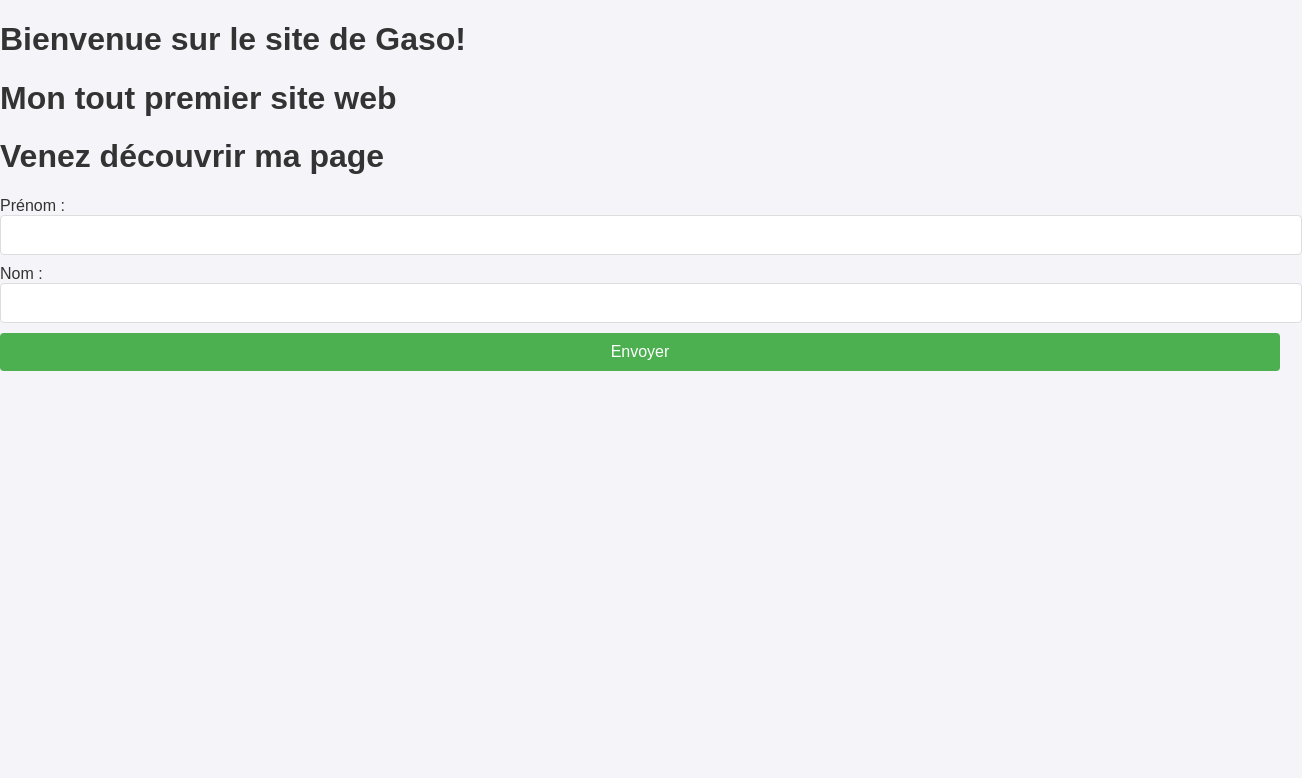
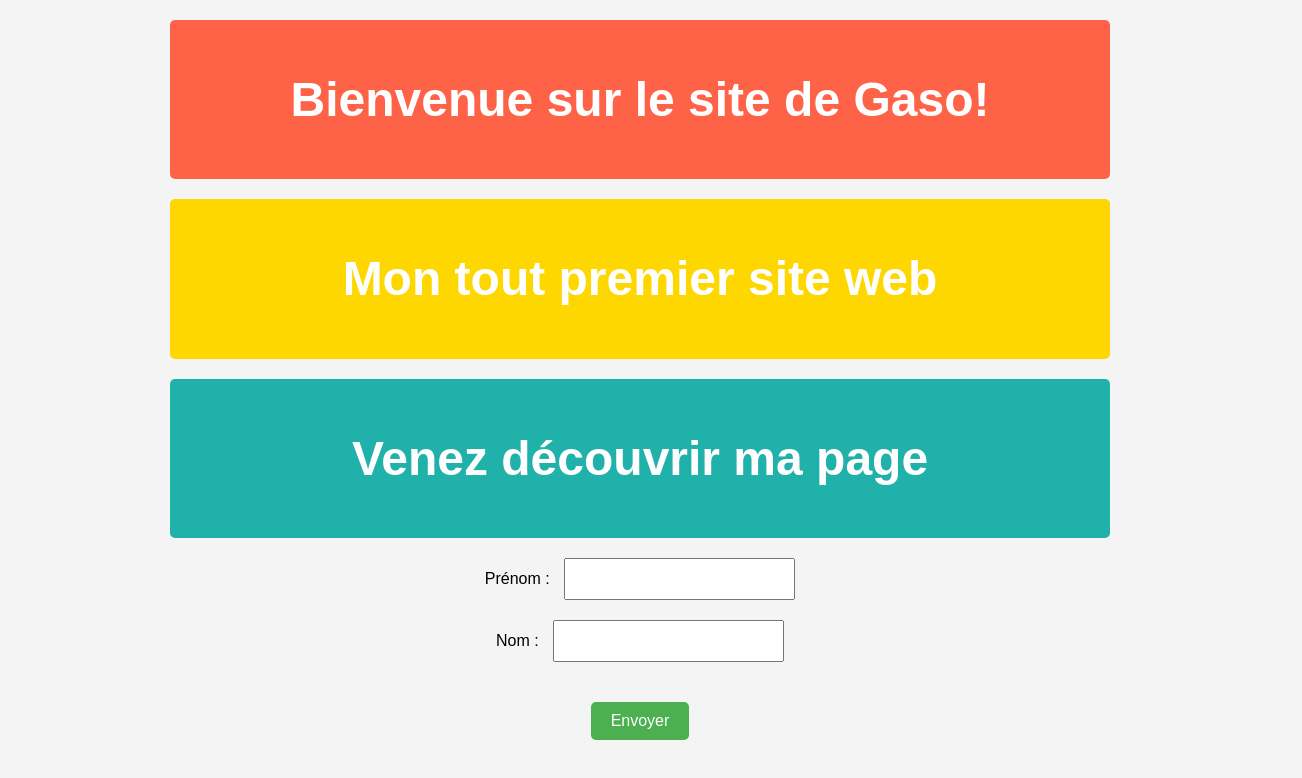
Before and after one commit to Gana-Git/gaso, a plain HTML site: page index.html in a window 1280 px wide. Shown: the whole page, 1302 px wide, since content can reach past the window. Drawn offline with Linux system fonts and the light colour scheme.

Commit message:
Update Style.css

```diff
--- a/Style.css
+++ b/Style.css
@@ -1,69 +1,71 @@
-/* Style global */
+/* Style général */
 body {
     font-family: Arial, sans-serif;
+    text-align: center;
     margin: 0;
     padding: 0;
-    background-color: #f4f4f9;
-    color: #333;
+    background-color: #f4f4f4;
 }
 
-/* Bannière de titre */
-header {
-    background-color: #4CAF50;
+/* Bannières */
+.banner {
+    background-color: #4CAF50; /* Couleur de fond par défaut */
     color: white;
-    text-align: center;
     padding: 20px;
+    margin: 10px 0;
+    font-size: 24px;
+    border-radius: 5px;
+}
+
+#banner1 {
+    background-color: #FF6347; /* Tomate */
+}
+
+#banner2 {
+    background-color: #FFD700; /* Jaune */
+}
+
+#banner3 {
+    background-color: #20B2AA; /* Vert de mer */
+}
+
+/* Centrage des bannières */
+.banner {
+    width: 80%;
+    max-width: 900px; /* Max largeur */
+    margin: 20px auto; /* Centrer horizontalement */
 }
 
 /* Formulaire */
-.form-container {
-    max-width: 400px;
-    margin: 30px auto;
-    padding: 20px;
-    background-color: white;
-    border-radius: 8px;
-    box-shadow: 0 0 10px rgba(0, 0, 0, 0.1);
+div {
+    margin: 20px 0;
 }
 
-/* Champs de saisie */
-input[type="text"] {
-    width: 100%;
+input {
     padding: 10px;
-    margin-bottom: 10px;
-    border: 1px solid #ddd;
-    border-radius: 4px;
     font-size: 16px;
+    margin-left: 10px;
 }
 
 /* Bouton */
 button {
-    width: 100%;
-    padding: 10px;
     background-color: #4CAF50;
     color: white;
     border: none;
-    border-radius: 4px;
+    padding: 10px 20px;
     font-size: 16px;
     cursor: pointer;
+    border-radius: 5px;
+    margin-top: 20px;
 }
 
-/* Bouton hover */
 button:hover {
     background-color: #45a049;
 }
 
-/* Message affiché */
-.message-container {
-    text-align: center;
-    margin-top: 20px;
+/* Message de retour */
+#message {
+    margin-top: 40px; /* Décalage pour être plus bas */
     font-size: 18px;
-    color: #4CAF50;
+    color: #333;
 }
-
-footer {
-    text-align: center;
-    margin-top: 40px;
-    background-color: #222;
-    color: white;
-    padding: 10px;
-}
```
